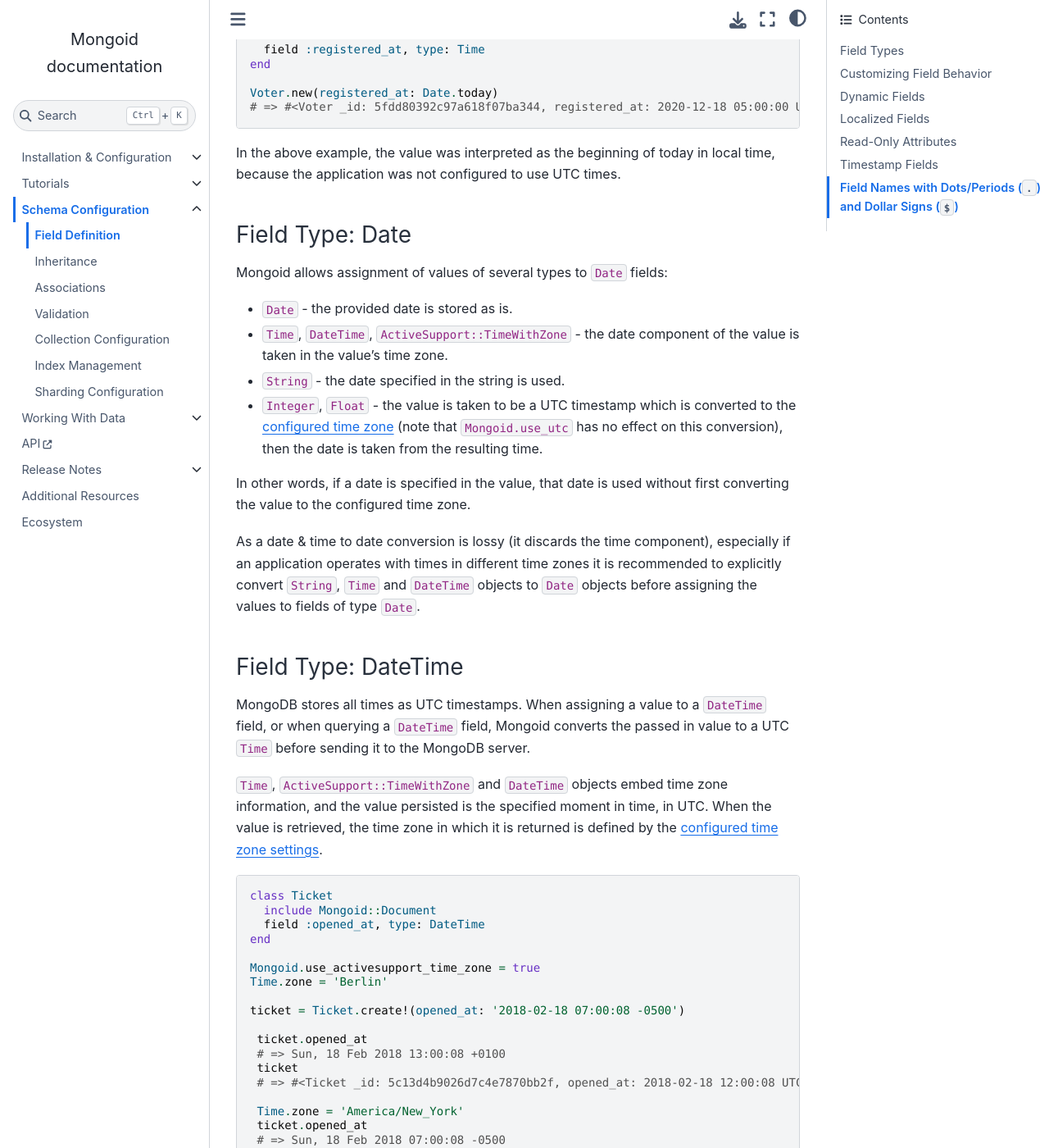
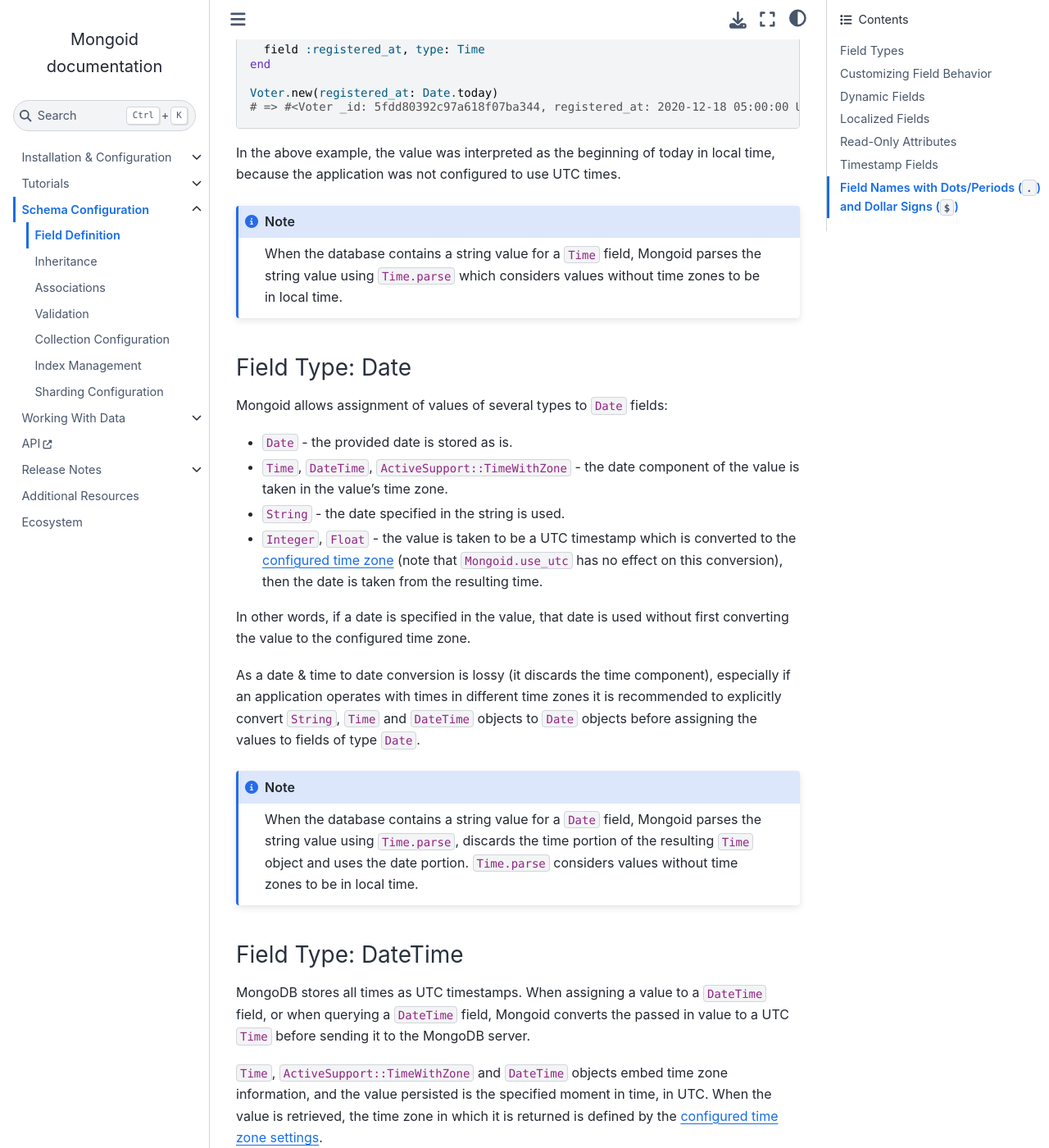
Before and after one commit to i80and/docs-mongoid, a Sphinx documentation site: the page built from docs/reference/fields.txt, in a window 1280 px wide and 1400 px high, scrolled down 6114 px. Shown: the whole window at 82% size. Built offline with Sphinx 7.4.7 and the Sphinx Book theme 1.1.4, drawn with Linux system fonts in a browser that asks for light colours; cross-references to code outside the pages are shown as plain code; some of the changed text lies outside the part shown.

Commit message:
MONGOID-5425 Verify string mongoization into Date, Time, DateTime with time zones (#5387)
* MONGOID-5425 Verify string mongoization into Date, Time, DateTime with time zones

* MONGOID-5425 fix CI tests

* add docs

Co-authored-by: Oleg Pudeyev <code@olegp.name>

```diff
--- a/docs/reference/fields.txt
+++ b/docs/reference/fields.txt
@@ -269,6 +269,12 @@ assignment to a ``Time`` field:
 In the above example, the value was interpreted as the beginning of today in
 local time, because the application was not configured to use UTC times.
 
+.. note::
+
+  When the database contains a string value for a ``Time`` field, Mongoid
+  parses the string value using ``Time.parse`` which considers values without
+  time zones to be in local time.
+
 
 .. _field-type-date:
 
@@ -295,6 +301,13 @@ recommended to explicitly convert ``String``, ``Time`` and ``DateTime``
 objects to ``Date`` objects before assigning the values to fields of type
 ``Date``.
 
+.. note::
+
+  When the database contains a string value for a ``Date`` field, Mongoid
+  parses the string value using ``Time.parse``, discards the time portion of
+  the resulting ``Time`` object and uses the date portion. ``Time.parse``
+  considers values without time zones to be in local time.
+
 
 .. _field-type-date-time:
 
@@ -363,6 +376,12 @@ If a time zone is specified, it is respected:
     ticket.opened_at = 'Mar 4, 2018 10:00:00 +01:00'
     ticket.opened_at
     # => Sun, 04 Mar 2018 09:00:00 +0000
+
+.. note::
+
+  When the database contains a string value for a ``DateTime`` field, Mongoid
+  parses the string value using ``Time.parse`` which considers values without
+  time zones to be in local time.
 
 
 .. _field-type-regexp:
```
